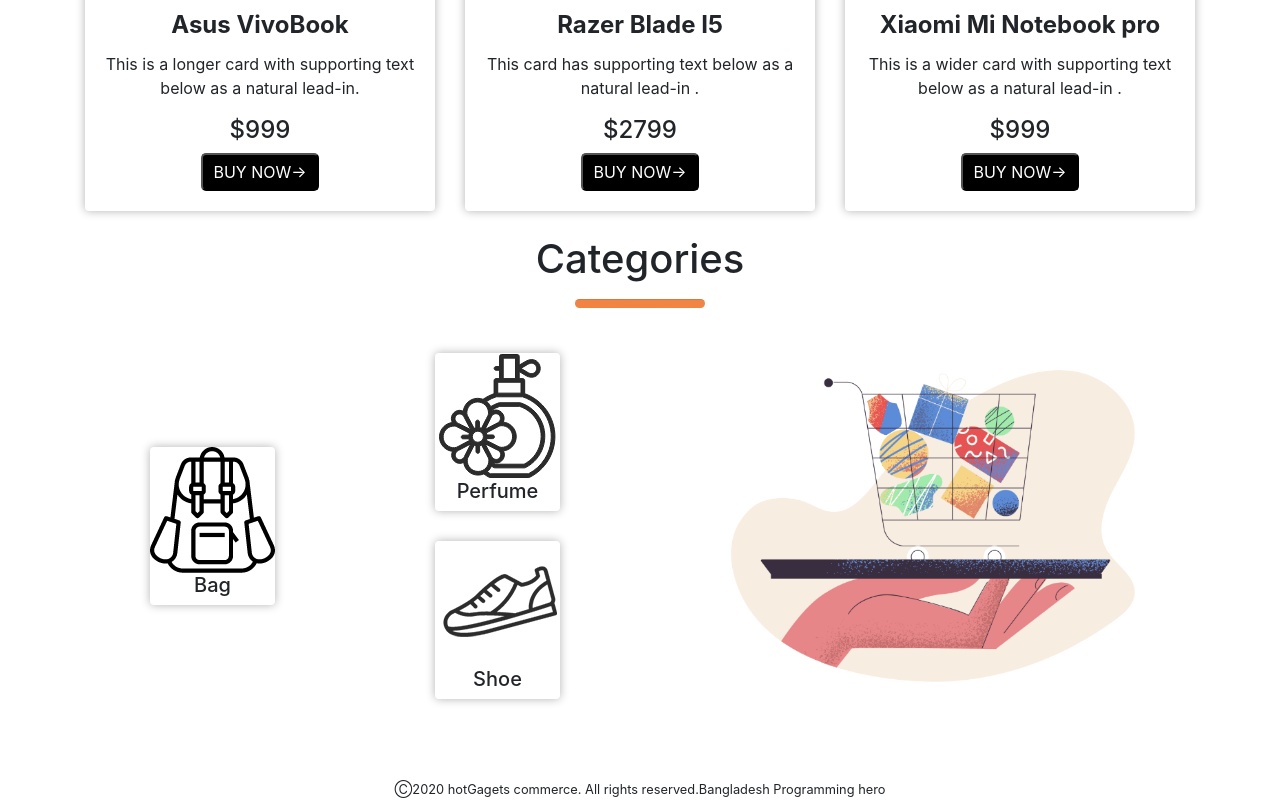
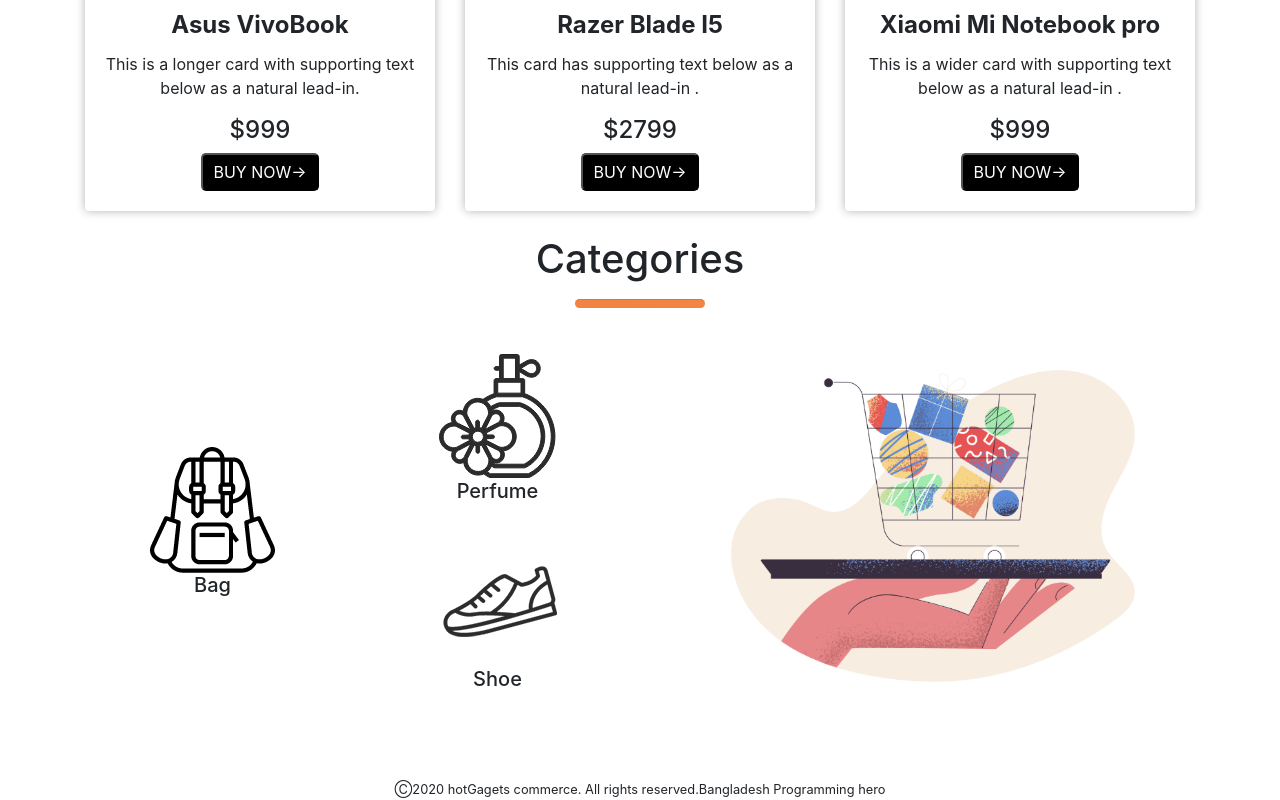
Before and after one commit to naeem676/my-commercial-website, a plain HTML site: page index.html in a window 1280 px wide. Shown: the part 1562-2362 px from the top of the page. Drawn offline with nearby package versions, Linux system fonts and the light colour scheme.

Commit message:
another changed

```diff
--- a/index.html
+++ b/index.html
@@ -161,7 +161,7 @@
       <h1 class="cat">Categories<hr  class="underline"></h1>
       <div class="row categories">
         <div class="col-md-3 d-flex justify-content-center align-items-center text-align-center">
-         <div class="card">
+         <div class="">
           <img src="categories/bag.png" alt="">
           <h5>Bag</h5>
          </div>
@@ -169,11 +169,11 @@
 
         </div>
         <div class="col-md-3 d-flex  flex-column justify-content-center align-items-center ">
-         <div class="card space">
+         <div class=" space">
           <img src="categories/perfume.png" alt="">
           <h5>Perfume</h5>
          </div>
-         <div class="card">
+         <div class="">
           <img src="categories/shoe.png" alt="">
           <h5>Shoe</h5>
 
```
